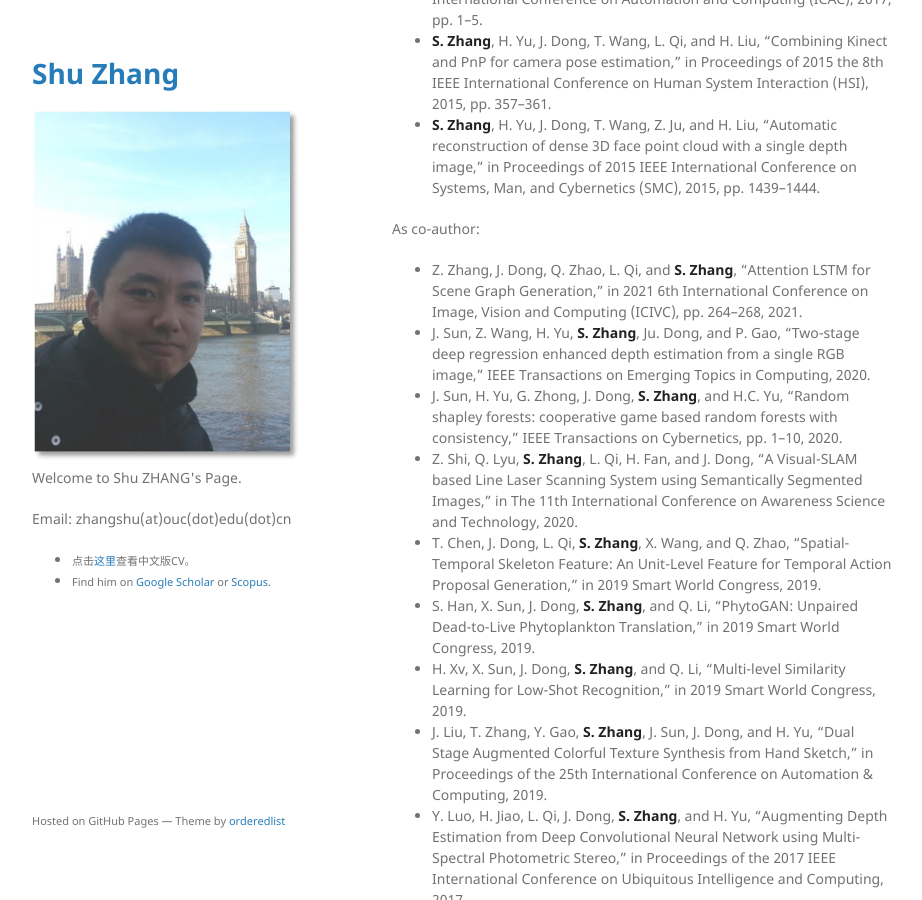
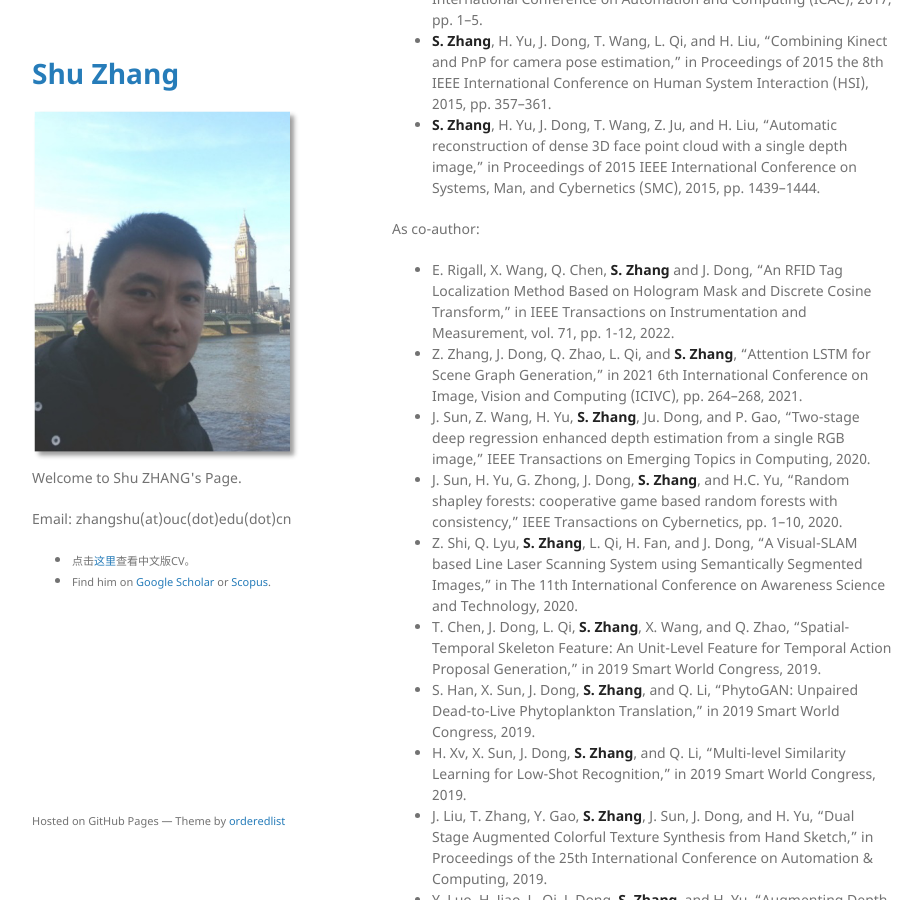
Before and after one commit to jackyspeed/aboutzhangshu, a Jekyll site: the page built from index.md, in a window 1280 px wide and 900 px high, scrolled down 2256 px. Shown: the whole window, without its empty margins (178-1100 px from the left). Built offline with Jekyll 4.4.1, drawn with Linux system fonts in a browser that asks for light colours; our own code applies the rules of GitHub Pages for plain Markdown files.

Commit message:
Update index.md

```diff
--- a/index.md
+++ b/index.md
@@ -77,6 +77,7 @@ As first / correspondence author:
 
 As co-author:
 
+- E. Rigall, X. Wang, Q. Chen, **S. Zhang** and J. Dong, "An RFID Tag Localization Method Based on Hologram Mask and Discrete Cosine Transform," in IEEE Transactions on Instrumentation and Measurement, vol. 71, pp. 1-12, 2022.
 - Z. Zhang, J. Dong, Q. Zhao, L. Qi, and **S. Zhang**, “Attention LSTM for Scene Graph Generation,” in 2021 6th International Conference on Image, Vision and Computing (ICIVC), pp. 264–268, 2021.
 - J. Sun, Z. Wang, H. Yu, **S. Zhang**, Ju. Dong, and P. Gao, “Two-stage deep regression enhanced depth estimation from a single RGB image,” IEEE Transactions on Emerging Topics in Computing, 2020.
 - J. Sun, H. Yu, G. Zhong, J. Dong, **S. Zhang**, and H.C. Yu, “Random shapley forests: cooperative game based random forests with consistency,” IEEE Transactions on Cybernetics, pp. 1–10, 2020.
```
